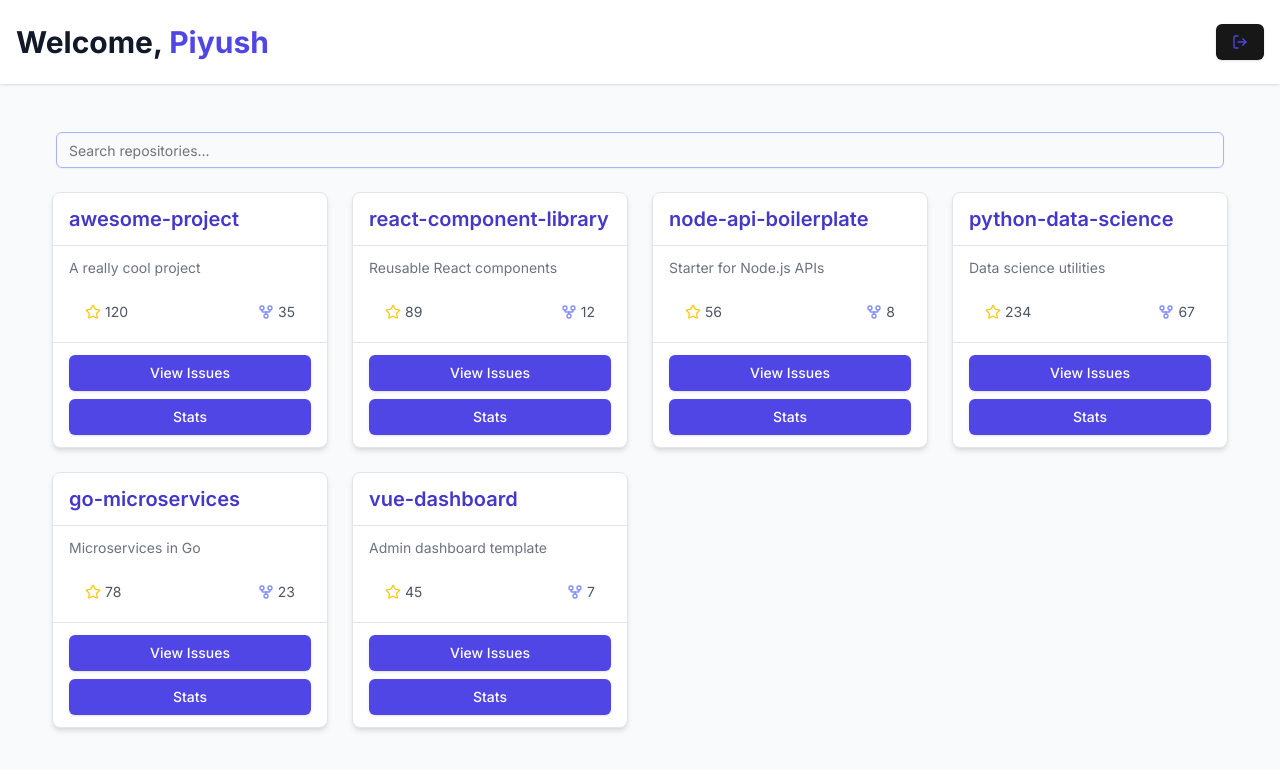
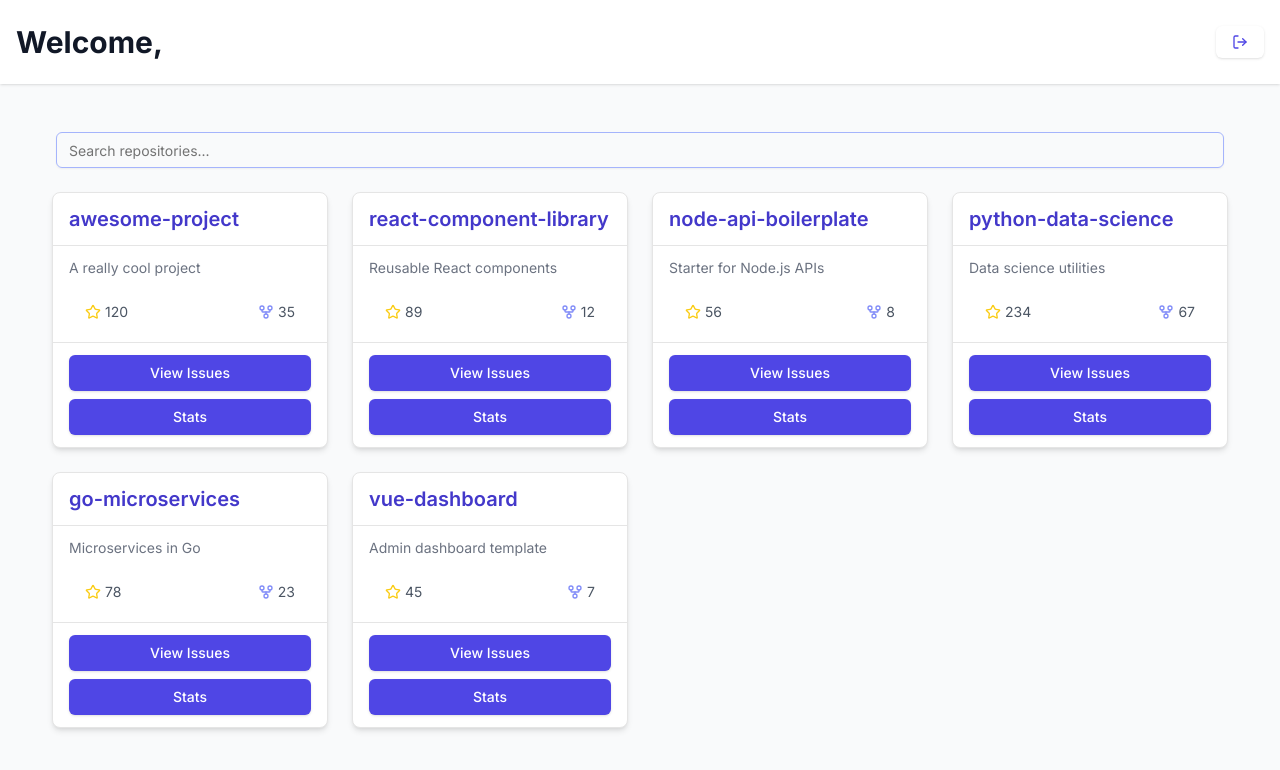
Before and after one commit to Piyush-Piyush/GitHub_Issue_Classification, a Next.js app: page /dashboard in a window 1280 px wide. Shown: the top 770 px of the page. Built offline with nearby package versions, Linux system fonts and the light colour scheme; no server answers.

Commit message:
minor fixes

```diff
--- a/src/app/components/Features.jsx
+++ b/src/app/components/Features.jsx
@@ -1,4 +1,4 @@
-import { Github, Brain, LayoutDashboard, Scale, Users } from "lucide-react";
+import { Github, Brain, LayoutDashboard, Scale, Users, ChartNoAxesCombined } from "lucide-react";
 
 const features = [
 	{
@@ -29,6 +29,11 @@ const features = [
 		description: "Enable teams to better manage and track issues.",
 		icon: Users,
 	},
+	{
+		name: "Statistics",
+		description: "Get a detailed overview of your repository's performance and metrics.",
+		icon: ChartNoAxesCombined
+	}
 ];
 
 export default function Features() {
--- a/src/app/components/Hero.jsx
+++ b/src/app/components/Hero.jsx
@@ -1,6 +1,6 @@
+"use client";
 import Link from "next/link";
-import { ArrowRight } from "lucide-react";
-
+import { signIn } from "next-auth/react";
 export default function Hero() {
 	return (
 		<div className="relative bg-white overflow-hidden">
@@ -23,6 +23,10 @@ export default function Hero() {
 									<Link
 										href="#"
 										className="w-full flex items-center justify-center px-8 py-3 border border-transparent text-base font-medium rounded-md text-white bg-indigo-600 hover:bg-indigo-700 md:py-4 md:text-lg md:px-10"
+										onClick={(e) => {
+											e.preventDefault();
+											signIn();
+										}}
 									>
 										Try for Free
 									</Link>
@@ -40,11 +44,11 @@ export default function Hero() {
 					</main>
 				</div>
 			</div>
-			<div className="lg:absolute lg:inset-y-0 lg:right-0 lg:w-1/2">
+			<div className="lg:absolute lg:inset-y-0 lg:right-0 lg:w-1/2 xl:w-1/3">
 				<img
-					className="h-56 w-full object-cover sm:h-72 md:h-96 lg:w-full lg:h-full"
-					src="/placeholder.svg?height=600&width=800"
-					alt="Developer working on a project"
+					className="h-full w-full object-contain sm:h-72 md:h-96 lg:w-full lg:h-full"
+					src="/github-fill.svg"
+					alt="GitHub Logo"
 				/>
 			</div>
 		</div>
--- a/src/app/dashboard/page.jsx
+++ b/src/app/dashboard/page.jsx
@@ -5,6 +5,7 @@ import { Button } from "@/components/ui/button";
 import { Input } from "@/components/ui/input";
 import { useRouter } from "next/navigation";
 import { signOut } from "next-auth/react";
+import { useSession } from "next-auth/react";
 import {
 	Tooltip,
 	TooltipContent,
@@ -60,9 +61,15 @@ const mockRepositories = [
 ];
 
 export default function UserDashboard() {
+
 	const [searchTerm, setSearchTerm] = useState("");
-	const username = "Piyush"; // This would typically come from your auth system
 
+
+	const { data: session } = useSession();
+	const username = session?.user?.name;
+
+	// console.log(session);
+	// console.log(username);
 	const filteredRepositories = mockRepositories.filter((repo) =>
 		repo.name.toLowerCase().includes(searchTerm.toLowerCase())
 	);
@@ -88,7 +95,7 @@ export default function UserDashboard() {
 							<TooltipTrigger asChild>
 								<Button
 									onClick={handleSignOut}
-									className="text-indigo-600 hover:text-indigo-700"
+									className="bg-white size-max text-indigo-600 hover:text-indigo-600"
 								>
 									<LogOut className="h-5 w-5" />
 								</Button>
```
Also changed, not shown: public/github-fill.svg (added).
